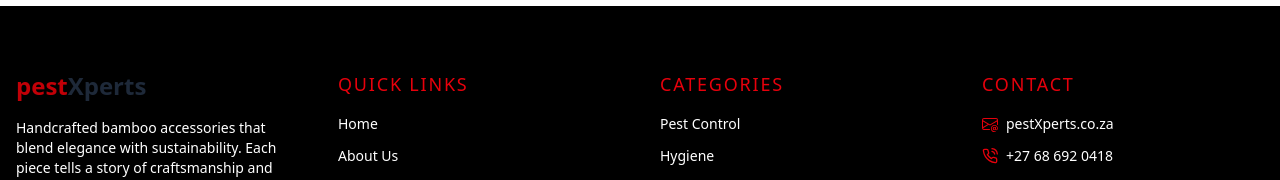
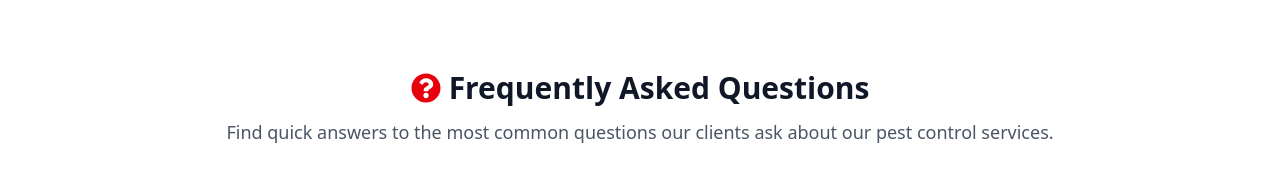
Before and after one commit to HlobisileLukhele/pestXperts, a React (Vite) app: page /contact in a window 1280 px wide. Shown: the part 730-910 px from the top of the page. Built offline with nearby package versions, Linux system fonts and the light colour scheme.

Commit message:
Add FAQs component to Contact page for enhanced user support

```diff
--- a/src/Pages/Contact.jsx
+++ b/src/Pages/Contact.jsx
@@ -1,11 +1,13 @@
 import React from 'react';
 import ContactForm from "../components/ContactForm.jsx"
+import FAQs from "../components/FAQs.jsx"
 
 function Contact() {
   return (
     <div>
       <h1 className='flex items-center justify-center text-3xl font-bold p-8'>Contact Us</h1>
       <ContactForm />
+      <FAQs />
     </div>
   );
 }
```
